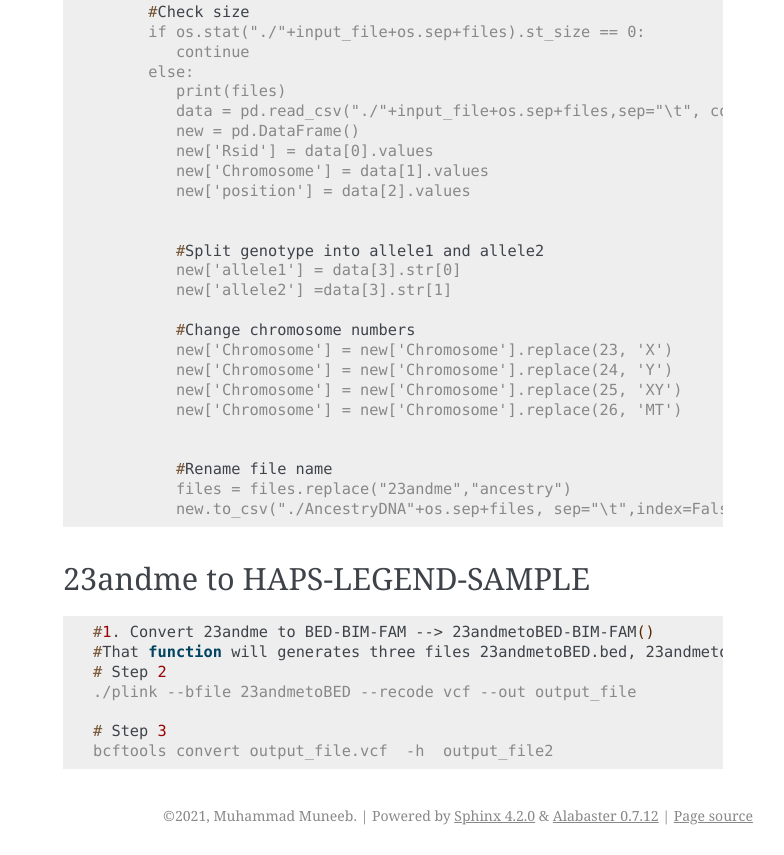
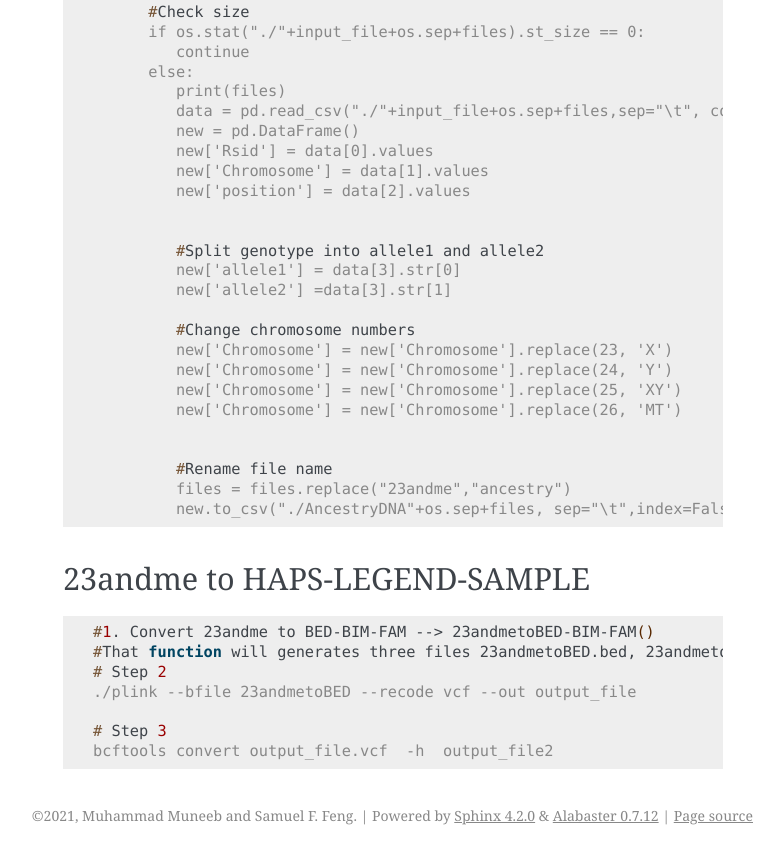
Before and after one commit to MuhammadMuneeb007/Tutorial-GenotypeFileConversion, a plain HTML site: page docs/23andme.html in a window 1280 px wide. Shown: the part 2902-3757 px from the top of the page, without its empty margins (357-1141 px from the left). Drawn offline with Linux system fonts and the light colour scheme.

Commit message:
Add files via upload

```diff
--- a/docs/23andme.html
+++ b/docs/23andme.html
@@ -284,7 +284,7 @@
       <div class="clearer"></div>
     </div>
     <div class="footer">
-      &copy;2021, Muhammad Muneeb.
+      &copy;2021, Muhammad Muneeb and Samuel F. Feng.
 
       |
       Powered by <a href="http://sphinx-doc.org/">Sphinx 4.2.0</a>
```
Also changed, not shown: docs/AncestryDNA.html (+1 -1 lines), docs/BED-BIM-FAM.html (+1 -1 lines), docs/GEN-SAMPLE.html (+1 -1 lines), docs/HAPS-LEGEND-SAMPLE.html (+1 -1 lines), docs/PED-MAP.html (+1 -1 lines), docs/RAW.html (+1 -1 lines), docs/VCF.html (+1 -1 lines), docs/genindex.html (+1 -1 lines), docs/index.html (+1 -1 lines), docs/search.html (+1 -1 lines), docs/usage.html (+1 -1 lines).
